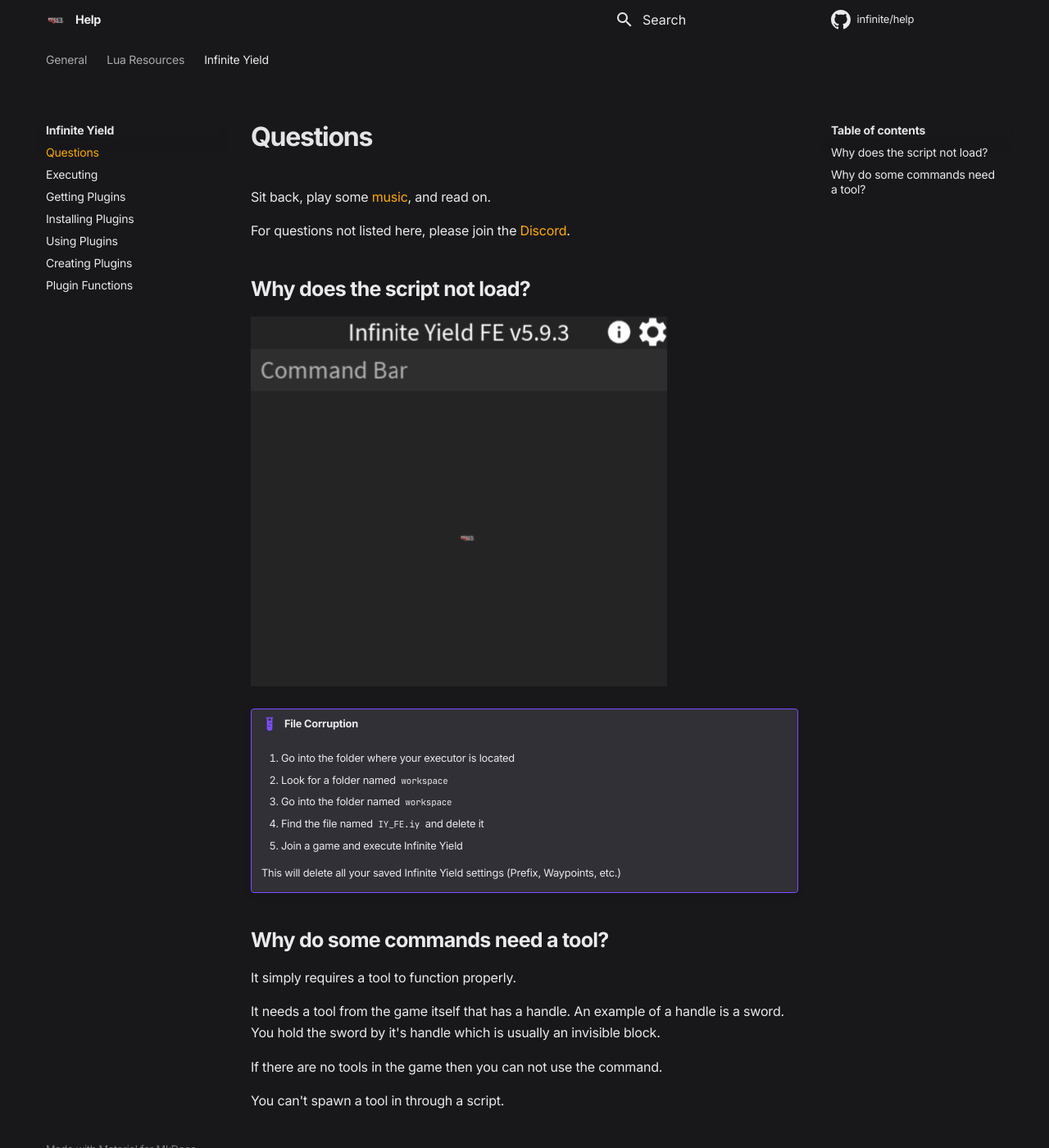
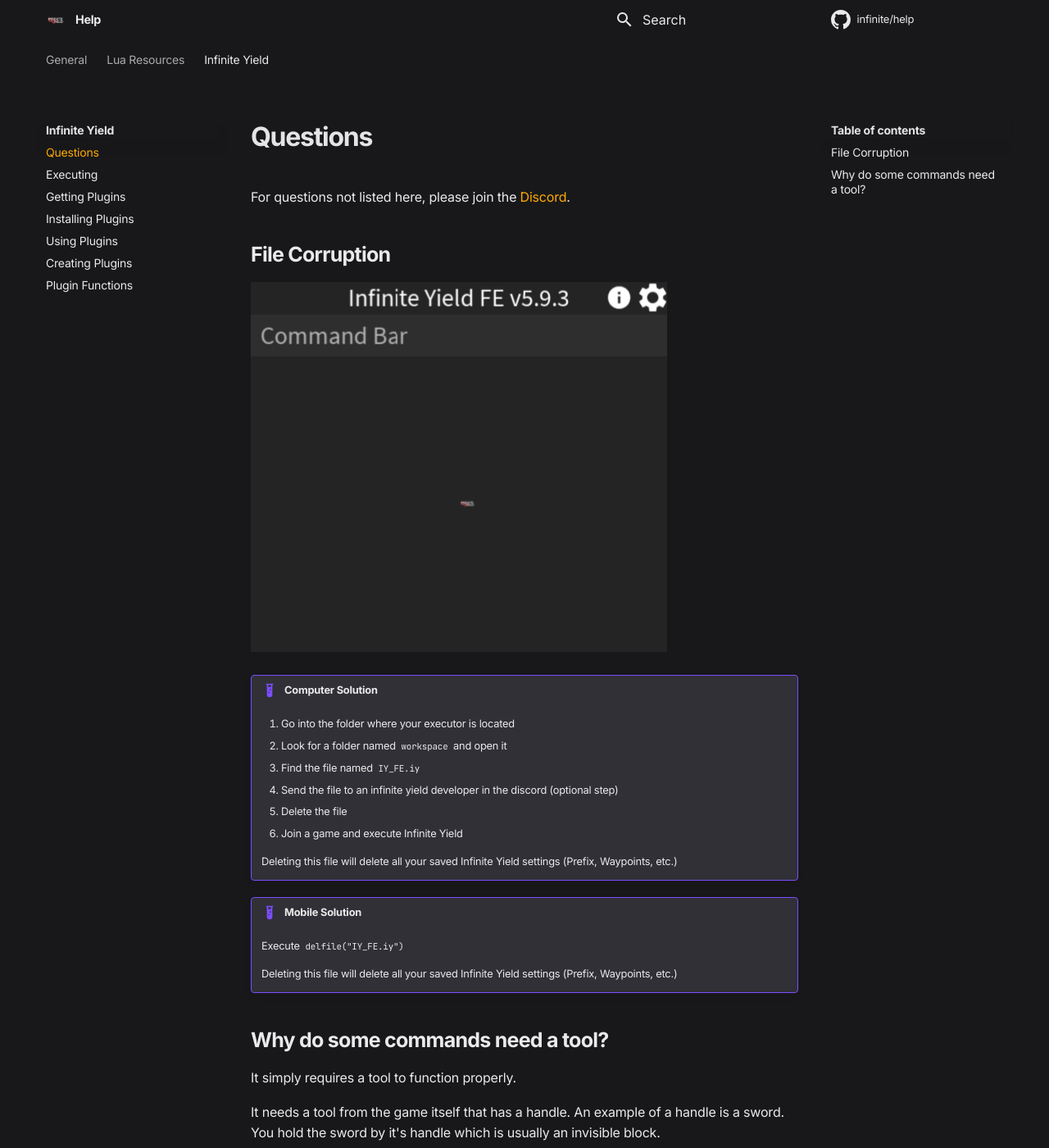
Before and after one commit to moikoros/help, an MkDocs documentation site: the page built from docs/inf/questions.md, in a window 1280 px wide and 1400 px high. Shown: the whole window at 82% size. Built offline with MkDocs 1.6.1 and Material for MkDocs 9.7.7, drawn with Linux system fonts in a browser that asks for light colours; comment, search, counter and statistics services are not loaded.

Commit message:
Update questions.md

```diff
--- a/docs/inf/questions.md
+++ b/docs/inf/questions.md
@@ -1,19 +1,23 @@
-Sit back, play some [music](https://youtu.be/t3NlwGX-shA), and read on.
-
 For questions not listed here, please join the [Discord](https://discord.com/invite/78ZuWSq).
 
-## Why does the script not load?
+## File Corruption
 
 <img src="../../assets/stuck_loop.png" alt="infinite loading">
 
-!!! example "File Corruption"
+!!! example "Computer Solution"
 	1. Go into the folder where your executor is located
-	2. Look for a folder named `workspace`
-	3. Go into the folder named `workspace`
-	4. Find the file named `IY_FE.iy` and delete it
-	5. Join a game and execute Infinite Yield
+	2. Look for a folder named `workspace` and open it
+	3. Find the file named `IY_FE.iy`
+	4. Send the file to an infinite yield developer in the discord (optional step)
+	5. Delete the file
+	6. Join a game and execute Infinite Yield
 
-	This will delete all your saved Infinite Yield settings (Prefix, Waypoints, etc.)
+	Deleting this file will delete all your saved Infinite Yield settings (Prefix, Waypoints, etc.)
+
+!!! example "Mobile Solution"
+	Execute `delfile("IY_FE.iy")`
+
+	Deleting this file will delete all your saved Infinite Yield settings (Prefix, Waypoints, etc.)
 
 ## Why do some commands need a tool?
 
```
